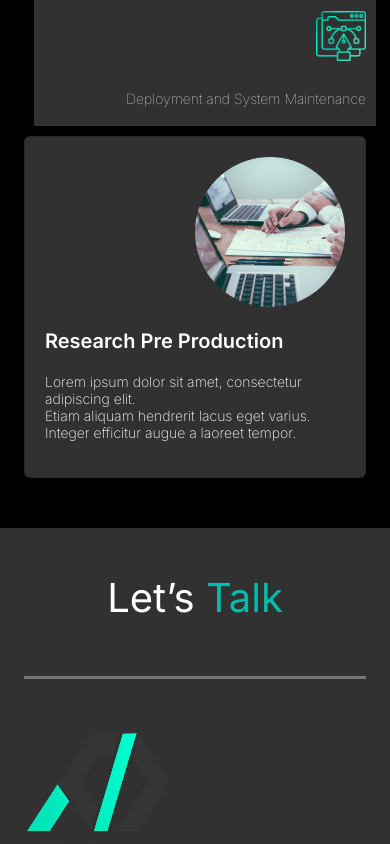
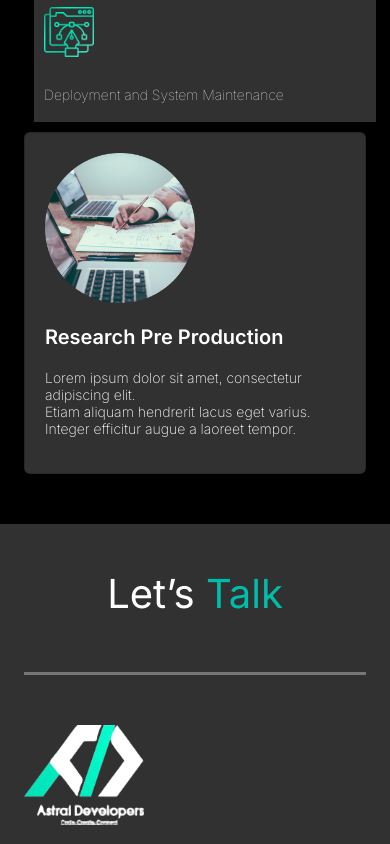
Before and after one commit to ehtisham57/AsteroDev, a React (Create React App) app: page /Contact in a window 390 px wide. Shown: the part 800-1644 px from the top of the page. Built offline with nearby package versions, Linux system fonts and the light colour scheme.

Commit message:
conatct modify

```diff
--- a/src/components/ContactComponents/ContactLifecyclesec/index.css
+++ b/src/components/ContactComponents/ContactLifecyclesec/index.css
@@ -57,7 +57,6 @@
 .ContactItpartnerSecMini {
     padding: 20px 10px;
     margin: 10px;
-
     background: #313131;
     display: flex;
     align-items: end;
@@ -170,6 +169,16 @@
     .ContactpartPeopleCard {
         width: 100%;
     }
+    .ContactpartPeopleCard>img {
+        text-align: left;
+    }
+    .ContactpartPeopleCard {
+        justify-content: right;
+        align-items: start;
+    }
+    .ContactItpartnerSecMini {
+        align-items: start;
+    }
 
 }
 
--- a/src/components/Footer/index.css
+++ b/src/components/Footer/index.css
@@ -30,8 +30,9 @@
 }
 
 .LogoText>img {
-    width: 150px;
-    height: 150px;
+    width: 120px;
+    height: 100px;
+    margin-bottom: 30px;
 }
 
 .LogoText>p {
--- a/src/components/MainNav/index.css
+++ b/src/components/MainNav/index.css
@@ -1,6 +1,6 @@
 .navLinks{
     color: #FFFF ;
-    font-size: 14px ;
+    font-size: 16px ;
     font-weight: 500;
     text-transform: uppercase;
     margin: 0 20px;
@@ -74,4 +74,8 @@
         justify-content: center;
         align-items: center;
     }
+    .navLinks{
+        font-size: 20px ;
+        margin: 5px 0;
+    }
 }
```
Also changed, not shown: src/components/Footer/logo.png, src/components/MainNav/logo.png.
